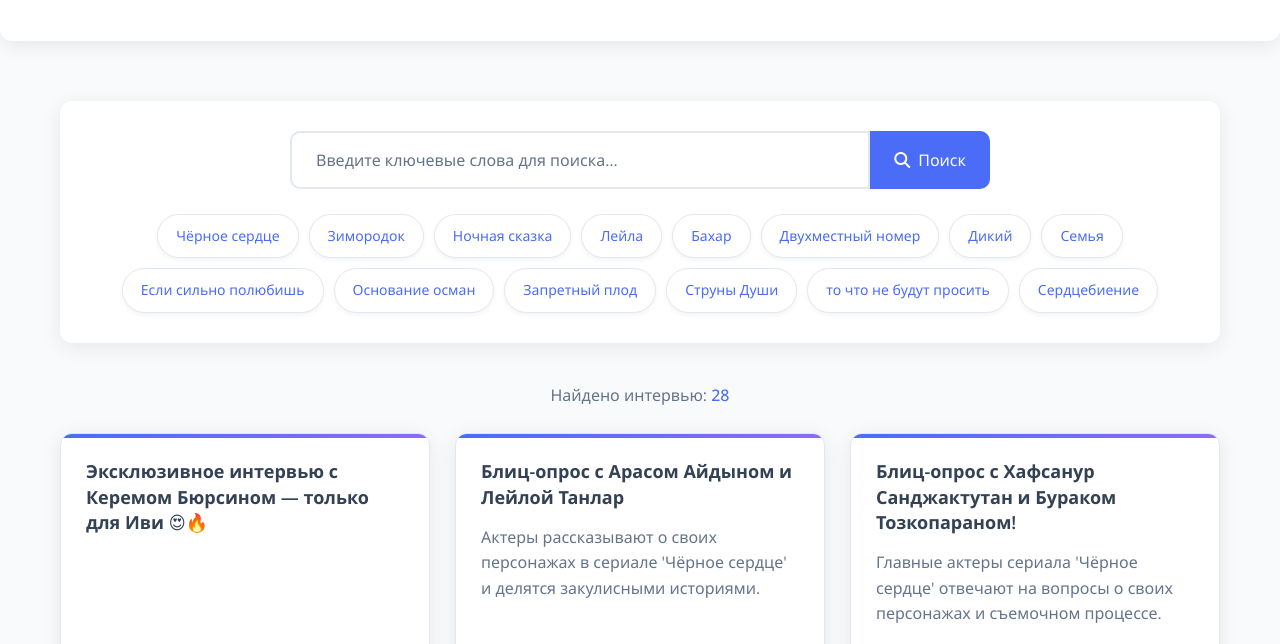
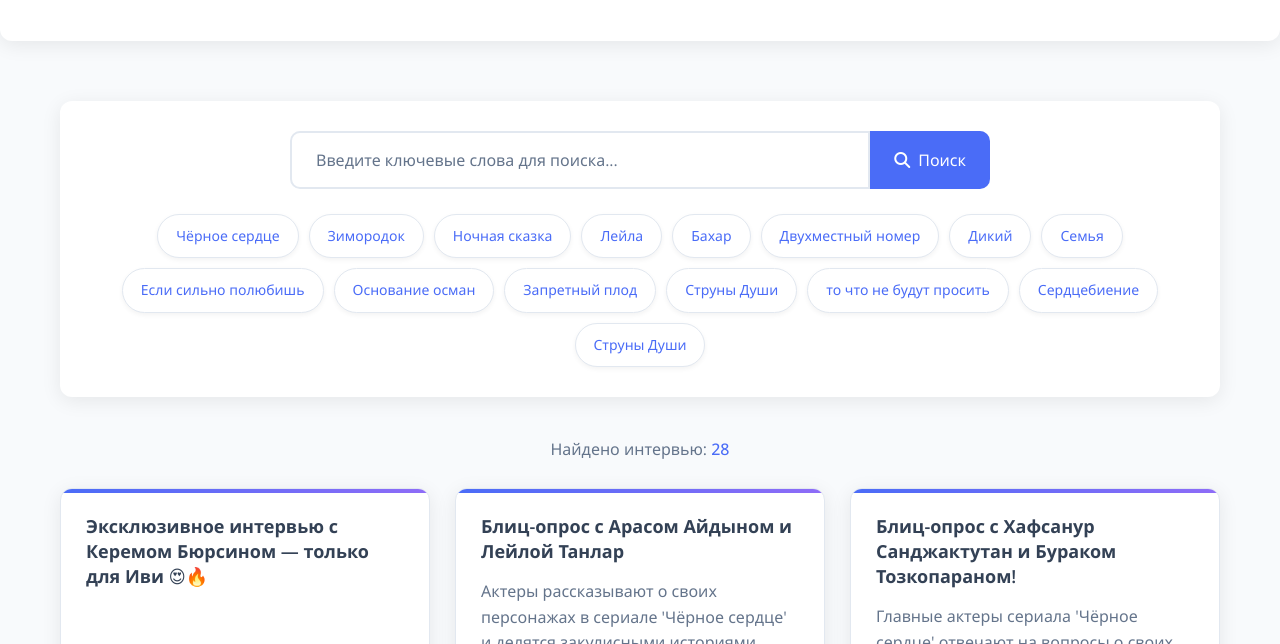
Before and after one commit to kotikilove/kotikilove.github.io, a plain HTML site: page kotiki.html in a window 1280 px wide. Shown: the part 123-767 px from the top of the page. Drawn offline with nearby package versions, Linux system fonts and the light colour scheme.

Commit message:
Update kotiki.html

```diff
--- a/kotiki.html
+++ b/kotiki.html
@@ -400,6 +400,7 @@
                 <div class="tag" data-tag="Струны Души">Струны Души</div>
                 <div class="tag" data-tag="то что не будут просить">то что не будут просить</div>
                 <div class="tag" data-tag="Сердцебиение">Сердцебиение</div>
+                <div class="tag" data-tag="Струны Души">Струны Души</div>
             </div>
         </section>
 
@@ -751,4 +752,5 @@
         });
     </script>
 </body>
+
 </html>
```
